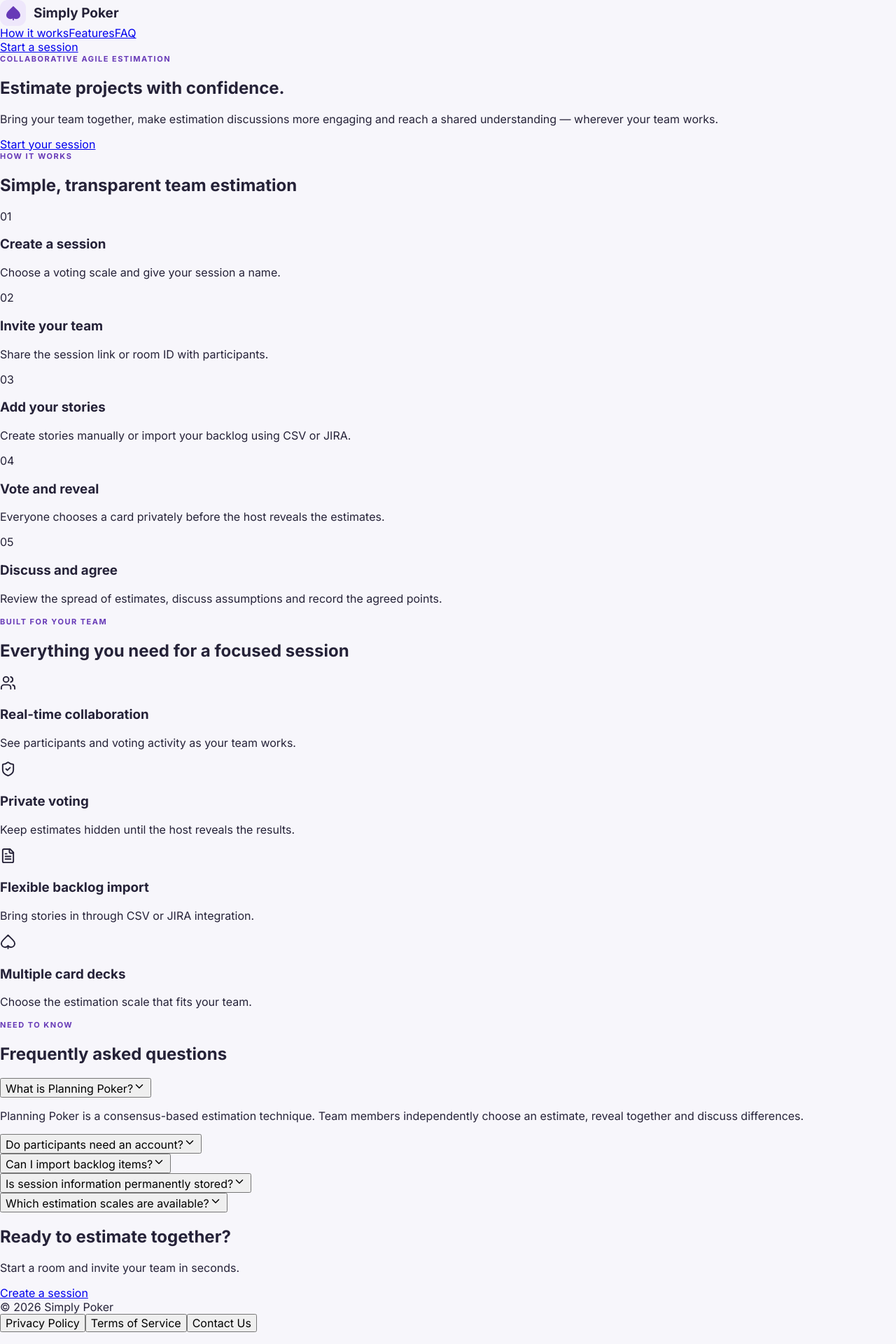
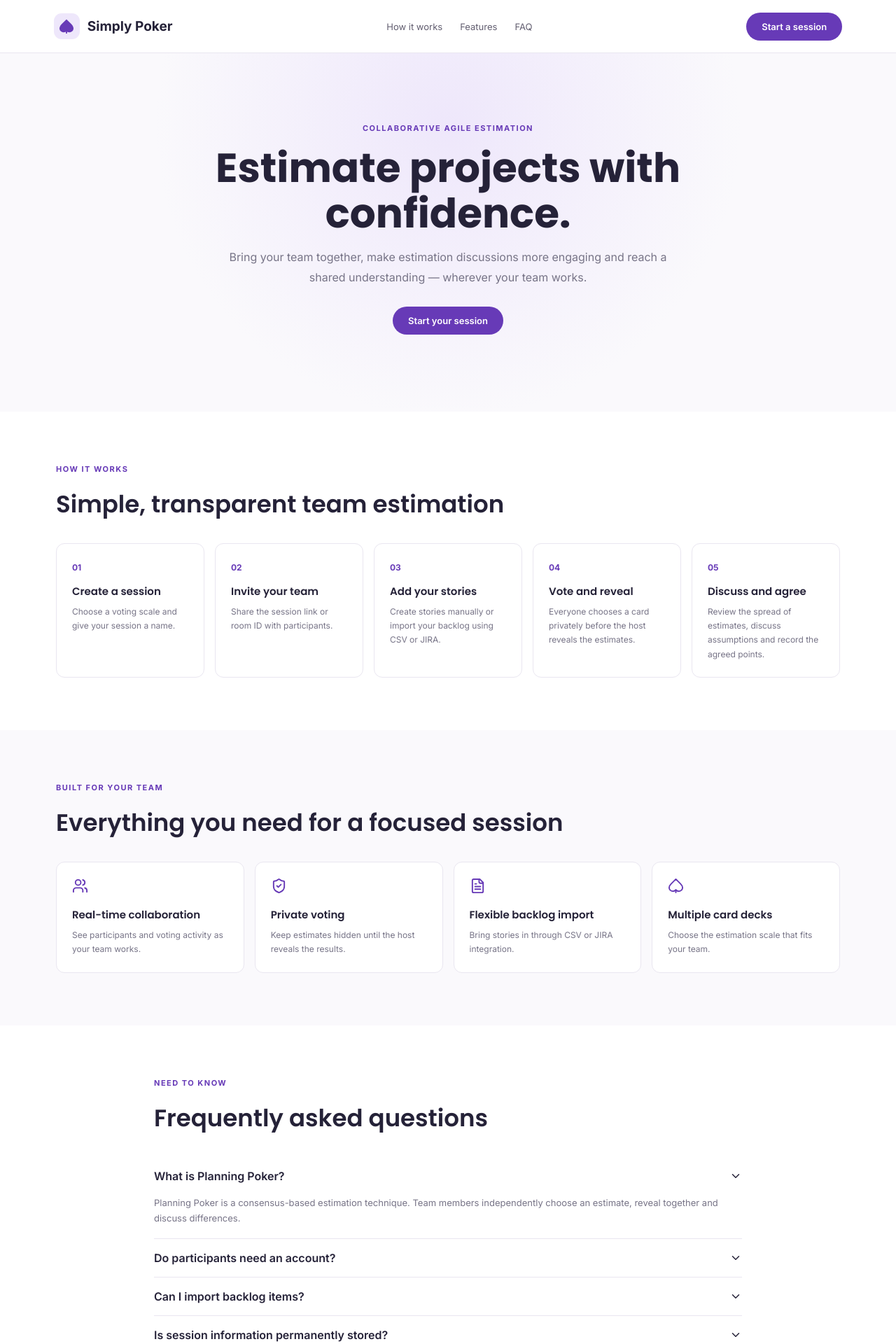
Before and after one commit to mariaruban80/simply-poker-react, a React (Vite) app: page /about in a window 1280 px wide. Shown: the top 1920 px of the page at 70% size. Built offline with nearby package versions, Linux system fonts and the light colour scheme.

Commit message:
Add responsive styling for session tools and React About page

```diff
--- a/src/styles.css
+++ b/src/styles.css
@@ -40,3 +40,70 @@
 .jira-preview{max-height:290px}
 .jira-preview a{color:var(--purple);font-weight:600}
 @media(max-width:600px){.data-tools button{flex:1;justify-content:center;padding:10px 7px;font-size:11px}.data-modal-backdrop{padding:8px;align-items:flex-end}.data-modal{max-height:94vh;border-radius:14px 14px 8px 8px}.data-modal-header,.data-modal-body{padding:17px}.data-modal-header h2{font-size:17px}.jira-form-grid{grid-template-columns:1fr}.jira-search-form{align-items:stretch;flex-direction:column}.jira-filter-row{grid-template-columns:1fr}.file-picker{flex-wrap:wrap}.file-picker input{max-width:100%;width:100%;margin:0}.data-preview-table{max-height:220px}}
+
+
+/* Session profile, timer and feedback */
+.profile-tools,.session-timer-wrap{position:relative}
+.profile-trigger,.timer-trigger{display:inline-flex;align-items:center;gap:7px;border:1px solid var(--line);border-radius:8px;background:#fff;color:#5c4a78;padding:8px 11px;font-size:12px;font-weight:600}
+.profile-dropdown,.timer-popover{position:absolute;right:0;top:calc(100% + 9px);z-index:20;width:245px;padding:14px;background:#fff;border:1px solid var(--line);border-radius:11px;box-shadow:0 14px 38px #24113b20}
+.profile-dropdown strong,.profile-dropdown small{display:block}
+.profile-dropdown strong{font-size:13px;color:var(--ink)}
+.profile-dropdown small{font-size:11px;color:var(--muted);padding:3px 0 10px}
+.profile-dropdown>button{width:100%;display:flex;justify-content:space-between;align-items:center;text-align:left;border:0;border-top:1px solid #f0edf4;background:#fff;padding:11px 2px;font-size:12px;color:#514d61}
+.profile-dropdown>button span{color:var(--purple);font-size:11px}
+.profile-dropdown .profile-leave{color:#b42318}
+.language-options{max-height:190px;overflow:auto;display:grid;grid-template-columns:1fr 1fr;gap:4px;padding:5px 0}
+.language-options button{border:0;background:#f8f6fb;border-radius:5px;padding:7px;font-size:11px;color:#514d61}
+.language-options button.selected{background:#eee7fb;color:var(--purple);font-weight:700}
+.timer-popover{width:230px}
+.timer-top{display:flex;align-items:center;justify-content:space-between;font-size:13px}
+.timer-top button{border:0;background:none;color:#777}
+.timer-display{text-align:center;font:700 35px/1.5 Poppins;color:var(--purple);font-variant-numeric:tabular-nums}
+.timer-popover label{display:grid;gap:6px;font-size:11px;color:#625b70}
+.timer-popover select{border:1px solid var(--line);border-radius:6px;padding:8px;background:white}
+.timer-actions{display:flex;gap:7px;margin-top:12px}
+.timer-actions button{flex:1;border:0;border-radius:7px;padding:9px;background:var(--purple);color:white;font-size:11px;font-weight:600}
+.timer-actions button+button{background:#f1edf7;color:#5d4b79}
+.feedback-fab{position:fixed;right:20px;bottom:20px;z-index:18;display:flex;align-items:center;gap:8px;border:0;border-radius:24px;padding:12px 17px;background:var(--purple);color:white;box-shadow:0 6px 20px #26104430;font-size:12px;font-weight:600}
+.feedback-modal{max-width:520px}
+.feedback-emojis{display:flex;gap:9px;margin:15px 0 20px}
+.feedback-emojis button{width:43px;height:43px;border:1px solid var(--line);border-radius:9px;background:white;font-size:23px}
+.feedback-emojis button.chosen{border-color:var(--purple);background:#f1eafb;transform:translateY(-2px)}
+.feedback-label{display:grid;gap:7px;margin:14px 0;font-size:12px;font-weight:600;color:#5e586d}
+.feedback-label input,.feedback-label textarea,.contact-form input,.contact-form textarea{width:100%;border:1px solid #ddd7e8;border-radius:7px;padding:10px;font:inherit;font-size:12px;color:var(--ink);resize:vertical}
+.room-meta{display:flex;align-items:center;gap:10px;flex-wrap:wrap}
+/* React About, FAQ and legal pages */
+.about-page{min-height:100vh;background:#fff;color:var(--ink)}
+.about-header{height:76px;padding:0 clamp(18px,6vw,88px);display:flex;align-items:center;justify-content:space-between;border-bottom:1px solid var(--line);position:sticky;top:0;background:#fff;z-index:10}
+.about-header nav{display:flex;gap:25px}
+.about-header nav a{font-size:13px;color:#625e70;text-decoration:none}
+.about-start,.about-cta{display:inline-flex;align-items:center;justify-content:center;border-radius:24px;padding:12px 22px;background:var(--purple);color:#fff;text-decoration:none;font-size:13px;font-weight:600}
+.about-hero{text-align:center;padding:100px 20px 110px;background:radial-gradient(circle at 50% 20%,#eee7fb 0,transparent 55%),#faf9fc}
+.about-hero h1{font:700 clamp(36px,5vw,58px)/1.12 Poppins;margin:15px auto;max-width:780px;color:var(--ink)}
+.about-hero>p:not(.eyebrow){max-width:680px;margin:0 auto 27px;color:var(--muted);font-size:16px;line-height:1.8}
+.about-intro,.about-features,.about-faq{padding:75px max(6%,calc((100% - 1120px)/2))}
+.about-intro h2,.about-features h2,.about-faq h2,.about-final h2{font:600 clamp(25px,3vw,34px) Poppins;margin:8px 0 30px}
+.about-steps{display:grid;grid-template-columns:repeat(5,1fr);gap:15px}
+.about-steps article,.about-feature-grid article{padding:22px;border:1px solid var(--line);border-radius:12px;background:#fff}
+.about-steps article>span{color:var(--purple);font-weight:700;font-size:12px}
+.about-steps h3,.about-feature-grid h3{font:600 15px Poppins;margin:14px 0 8px}
+.about-steps p,.about-feature-grid p{font-size:12px;line-height:1.7;color:var(--muted);margin:0}
+.about-features{background:#faf9fc}
+.about-feature-grid{display:grid;grid-template-columns:repeat(4,1fr);gap:15px}
+.about-feature-grid svg{color:var(--purple)}
+.about-faq{max-width:1000px;margin:auto}
+.about-faq-item{border-bottom:1px solid var(--line)}
+.about-faq-item>button{width:100%;display:flex;align-items:center;justify-content:space-between;padding:17px 0;border:0;background:white;color:var(--ink);font-weight:600;text-align:left}
+.about-faq-item p{margin:0 0 18px;color:var(--muted);font-size:13px;line-height:1.7}
+.about-final{text-align:center;padding:65px 20px;background:#f8f5fc}
+.about-final p{color:var(--muted);font-size:13px;margin:0 0 22px}
+.about-footer{display:flex;justify-content:space-between;align-items:center;gap:15px;padding:25px 6%;border-top:1px solid var(--line);color:#898596;font-size:12px}
+.about-footer div{display:flex;gap:18px;flex-wrap:wrap}
+.about-footer button{border:0;background:none;color:#625e70;font-size:12px}
+.about-dialog{max-width:720px}
+.legal-copy{font-size:13px;line-height:1.75;color:#5e586d}
+.legal-copy h3{font:600 14px Poppins;color:var(--ink);margin:18px 0 5px}
+.legal-copy p{margin:0 0 12px}
+.contact-form label{display:grid;gap:6px;margin:12px 0;font-size:12px;font-weight:600;color:#5e586d}
+@media(max-width:850px){.about-steps{grid-template-columns:repeat(2,1fr)}.about-feature-grid{grid-template-columns:repeat(2,1fr)}}
+@media(max-width:600px){.about-header{height:auto;min-height:65px;flex-wrap:wrap;padding:12px 17px;gap:10px}.about-header nav{order:3;width:100%;justify-content:space-between;gap:10px}.about-header nav a{font-size:11px}.about-start{padding:9px 13px;font-size:11px}.about-hero{padding:70px 20px}.about-intro,.about-features,.about-faq{padding:50px 20px}.about-steps,.about-feature-grid{grid-template-columns:1fr}.about-footer{align-items:flex-start;flex-direction:column}.room-meta{justify-content:flex-end}.profile-trigger span{display:none}.feedback-fab{right:12px;bottom:12px;padding:11px 13px}.about-dialog{max-height:92vh}.timer-popover{right:-30px}}
```
